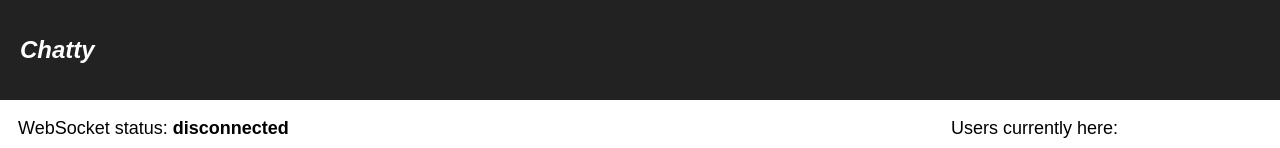
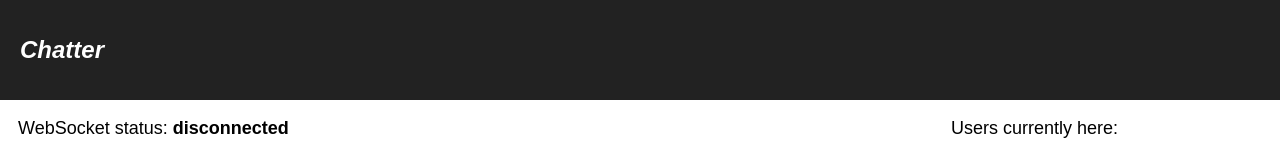
Before and after one commit to rhymu8354/Excalibur, a React (Create React App) app in the folder chatter/: page / in a window 1280 px wide. Shown: the top 148 px of the page. Built offline with nearby package versions, Linux system fonts and the light colour scheme.

Commit message:
Chatter: Fix name of app; it's Chatter, not Chatty!

```diff
--- a/chatter/src/App.js
+++ b/chatter/src/App.js
@@ -213,7 +213,7 @@
         return (
             <div className="App">
                 <header className="App-header">
-                    <h1 className="App-title">Chatty</h1>
+                    <h1 className="App-title">Chatter</h1>
                 </header>
                 <div className="App-main">
                     <div className="App-main-left">
```
